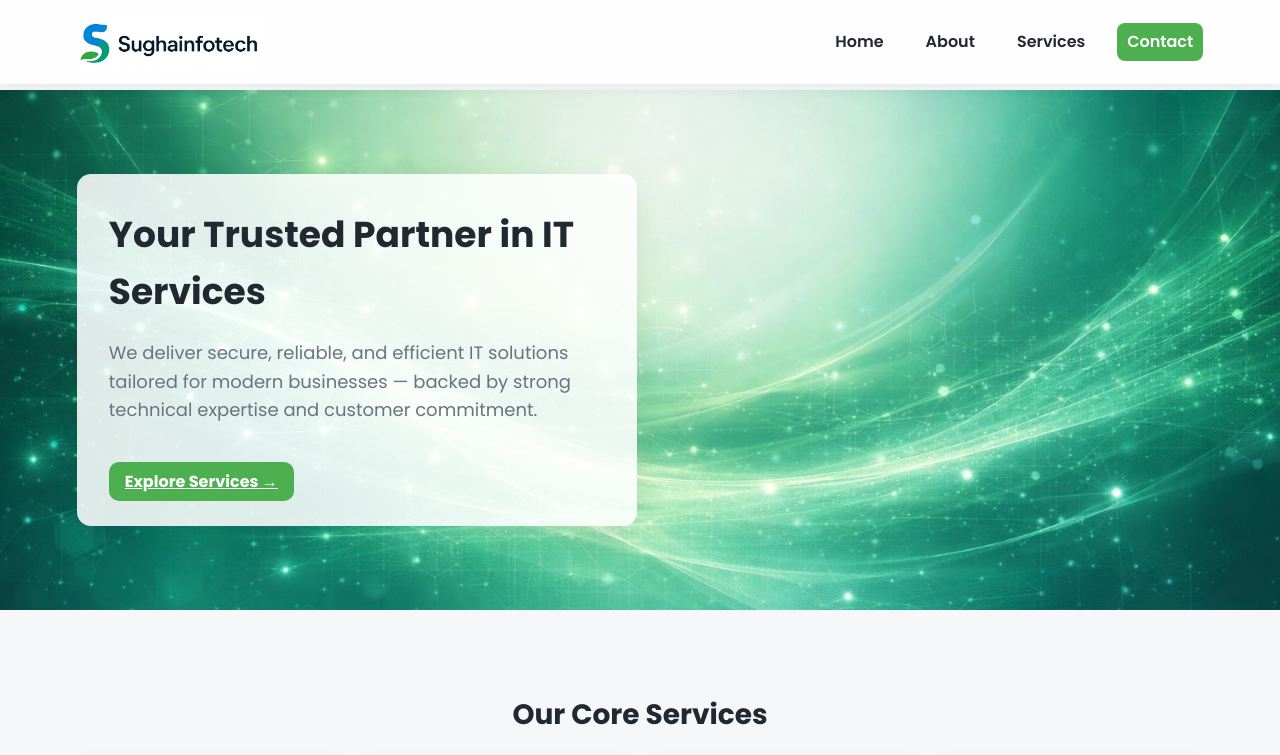
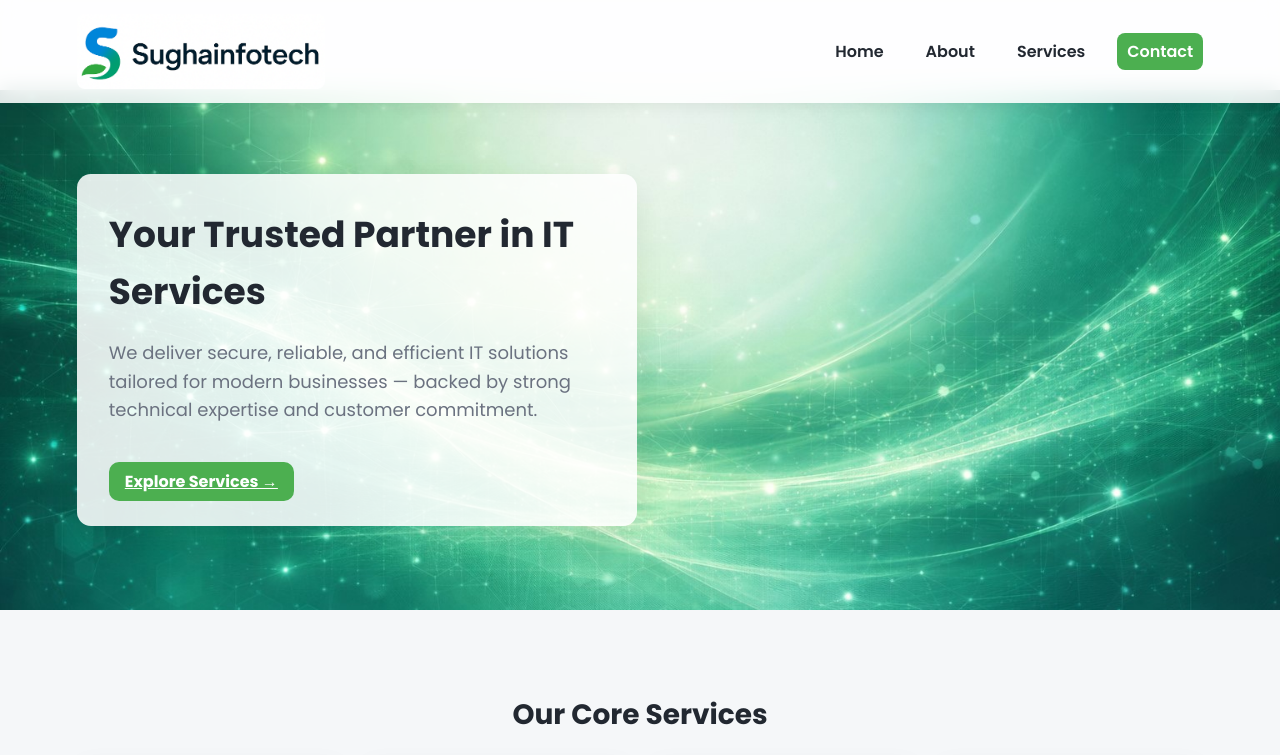
Before and after one commit to sughainfotech/sughainfotech, a plain HTML site: page index.html in a window 1280 px wide. Shown: the top 755 px of the page. Drawn offline with Linux system fonts and the light colour scheme.

Commit message:
Update style.css

```diff
--- a/style.css
+++ b/style.css
@@ -46,7 +46,7 @@ body{
 }
 
 .brand img{
-  height:56px;
+  height:75px;
   width:auto;
   border-radius:8px;
 }
```
